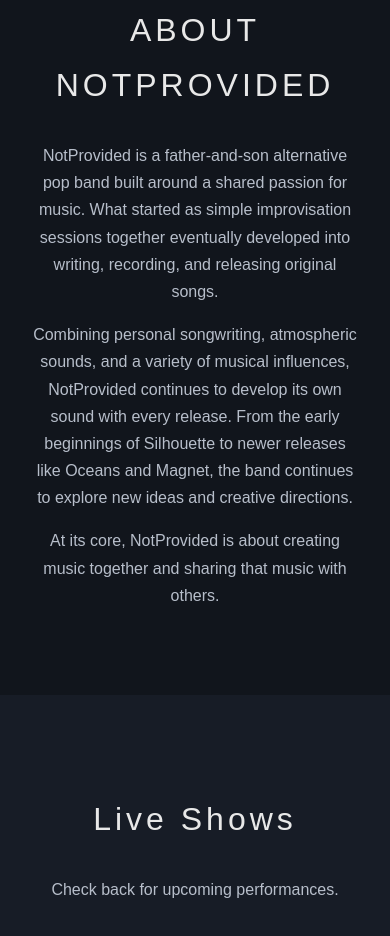
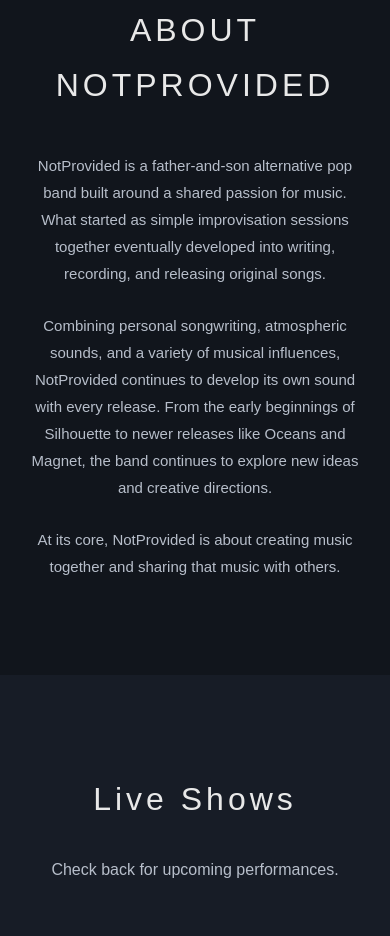
Before and after one commit to notprovidedstudios-hash/notprovided-website, a plain HTML site: page index.html in a window 390 px wide. Shown: the part 4431-5367 px from the top of the page. Drawn offline with Linux system fonts and the light colour scheme.

Commit message:
Update style.css

```diff
--- a/style.css
+++ b/style.css
@@ -363,3 +363,27 @@ footer {
         max-width: 300px;
     }
 }
+/* About NotProvided */
+.about-content {
+    max-width: 750px;
+    margin: 40px auto 0;
+    text-align: left;
+}
+
+.about-content p {
+    font-size: 16px;
+    line-height: 2;
+    color: #b7beca;
+    margin-bottom: 25px;
+}
+
+@media (max-width: 700px) {
+    .about-content {
+        text-align: center;
+    }
+
+    .about-content p {
+        font-size: 15px;
+        line-height: 1.8;
+    }
+}
```
